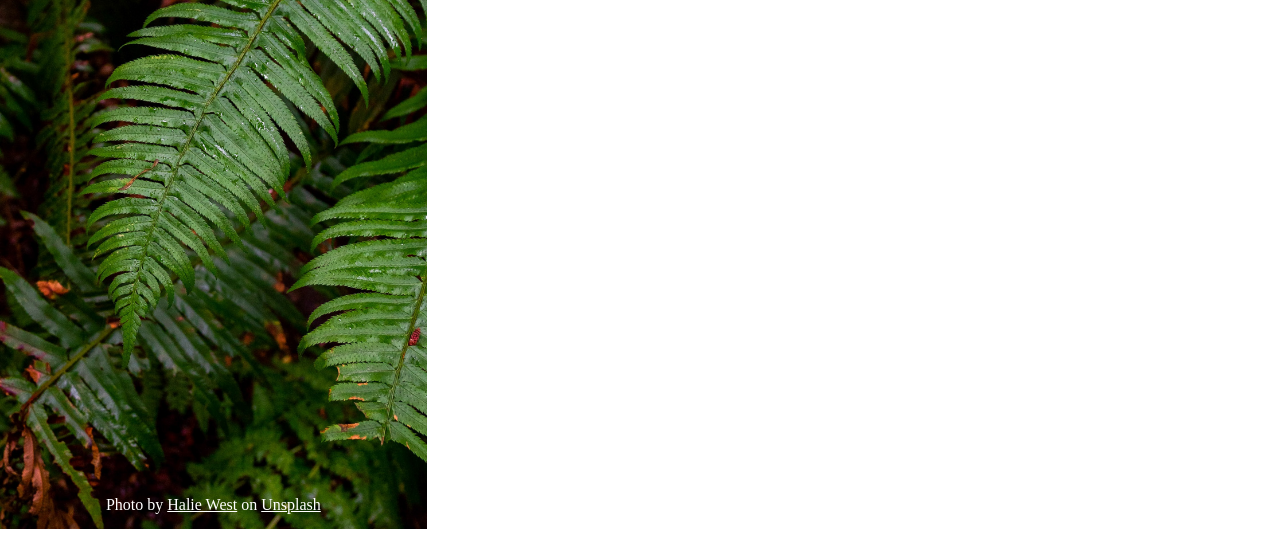
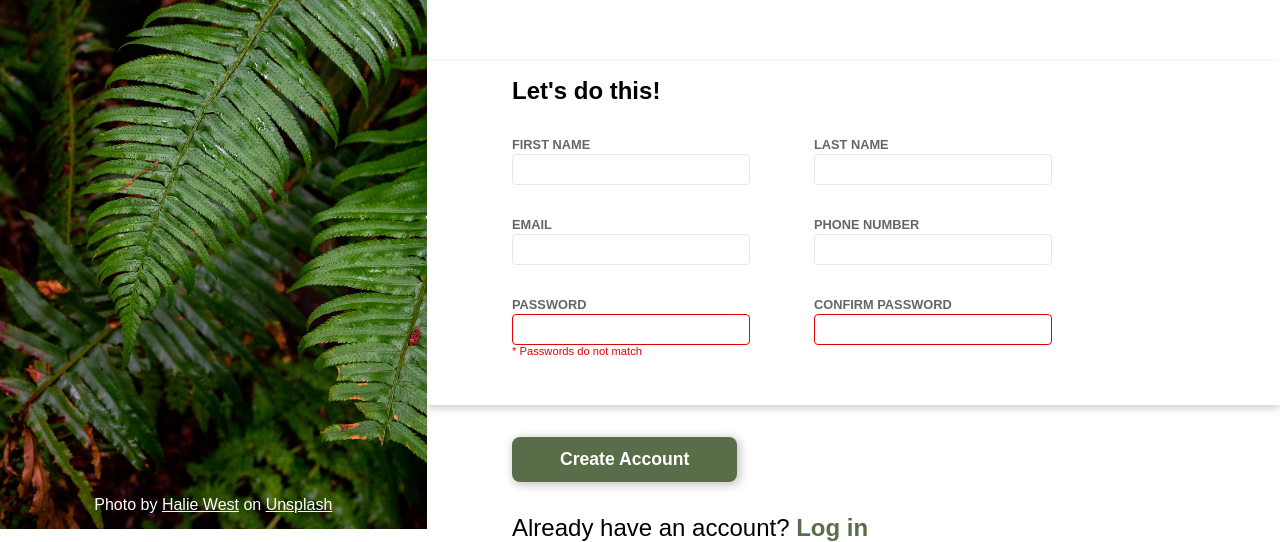
Before and after one commit to CGfrac/sign-up-form, a plain HTML site: page index.html in a window 1280 px wide. Shown: the part 271-813 px from the top of the page. Drawn offline with Linux system fonts and the light colour scheme.

Commit message:
Style right side

```diff
--- a/index.html
+++ b/index.html
@@ -17,23 +17,45 @@
             <p class="photo-credit">Photo by <a href="https://unsplash.com/@haliewestphoto?utm_source=unsplash&utm_medium=referral&utm_content=creditCopyText">Halie West</a> on <a href="https://unsplash.com/?utm_source=unsplash&utm_medium=referral&utm_content=creditCopyText">Unsplash</a></p>
         </div>
         <div class="right">
-            <p>This is not a real online service! You know you need something like this in your life to help you realize your deepest dreams. Sign up <em>now</em> to get started.</p>
+            <p>This is not a real online service! You know you need something like this in your life to help you realize your deepest dreams. <span class="call-to-action">Sign up <em>now</em> to get started.</span></p>
             <p>You <em>know</em> you want to.</p>
 
             <form action="" method="get">
                 <legend>Let's do this!</legend>
+
+                <section>
+                    <div class="input">
                         <label for="first-name">FIRST NAME</label>
                         <input type="text" id="first-name">
+                    </div>
+                    <div class="input">
                         <label for="last-name">LAST NAME</label>
                         <input type="text" id="last-name">
+                    </div>
+                </section>
+
+                <section>
+                    <div class="input">
                         <label for="email">EMAIL</label>
                         <input type="text" id="email">
+                    </div>
+                    <div class="input">
                         <label for="phone-number">PHONE NUMBER</label>
                         <input type="text" id="phone-number">
+                    </div>
+                </section>
+
+                <section>
+                    <div class="input">
                         <label for="password">PASSWORD</label>
-                <input type="text" id="password">
+                        <input type="text" id="password" class="error">
+                        <p class="password-error-message">Passwords do not match</p>
+                    </div>
+                    <div class="input">
                         <label for="confirm-password">CONFIRM PASSWORD</label>
-                <input type="text" id="confirm-password">
+                        <input type="text" id="confirm-password" class="error">
+                    </div>
+                </section>
             </form>
 
             <button>Create Account</button>
--- a/style.css
+++ b/style.css
@@ -4,12 +4,16 @@
 }
 
 :root {
-    --title-font-size: 6em;
+    --title-font-size: 6rem;
+    --box-shadow-color: rgba(0, 0, 0, 0.2);
+    --error-color: #e60101;
+    --green: #596D48;
 }
 
 * {
     padding: 0;
     margin: 0;
+    font-family: sans-serif;
 }
 
 .main-container {
@@ -43,7 +47,7 @@
 }
 
 .title > img {
-    height: calc(var(--title-font-size) + 1em);
+    height: calc(var(--title-font-size) + 1rem);
     width: auto;
 }
 
@@ -57,4 +61,95 @@
 
 .right {
     flex: 2;
+    padding: 12vh 0;
+    font-size: 1.5rem;
+    font-weight: bold;
 }
+
+.right p {
+    padding: 0 10%;
+}
+
+.call-to-action {
+    display: block;
+}
+
+form {
+    margin-top: 64px;
+    box-shadow: 0 3px 8px 0 var(--box-shadow-color);
+    padding: 16px 10%;
+}
+
+section {
+    display: flex;
+    gap: 64px;
+}
+
+.input {
+    display: flex;
+    flex-direction: column;
+}
+
+.input label {
+    color: #666;
+    font-size: 0.8rem;
+    margin-bottom: 2px;
+}
+
+.right > *,
+form > * {
+    margin-bottom: 32px;
+}
+
+button {
+    margin-left: 10%;
+    padding: 12px 48px;
+    border: none;
+    border-radius: 8px;
+    font-size: 1.1rem;
+    font-weight: bold;
+    color: #fff;
+    background-color: var(--green);
+    box-shadow: 2px 2px 8px 2px var(--box-shadow-color);
+}
+
+input {
+    width: 220px;
+    font-size: 1.1rem;
+    padding: 4px 8px;
+    border: 1px solid #E5E7EB;
+    border-radius: 4px;
+}
+
+input:focus {
+    border: none;
+    border: 1px solid #1717fd;
+    outline: none;
+    box-shadow: 1px 1px 4px 0 var(--box-shadow-color);
+}
+
+.error,
+.error:focus {
+    border: 1px solid var(--error-color);
+}
+
+p.password-error-message {
+    color: var(--error-color);
+    font-size: 0.7rem;
+    font-weight: lighter;
+    padding: 0;
+}
+
+.password-error-message::before {
+    content: '* ';
+}
+
+button + p {
+    font-weight: 400;
+}
+
+button + p > a {
+    text-decoration: none;
+    color: var(--green);
+    font-weight: bold;
+}
```
Lines whose indentation alone changed are shown as unchanged.
